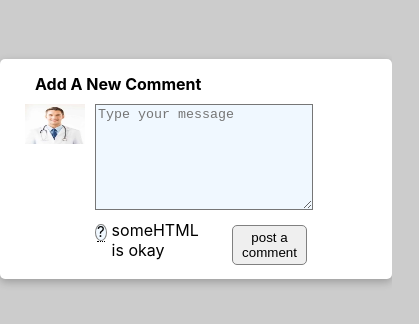
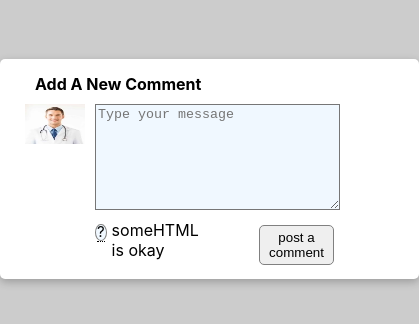
Before and after one commit to CyCodez/AvatarCard, a React (Create React App) app: page / in a window 390 px wide. Shown: the top 324 px of the page, 419 px wide, since content can reach past the window. Built offline with nearby package versions, Linux system fonts and the light colour scheme.

Commit message:
adjusted mobile view

```diff
--- a/src/App.css
+++ b/src/App.css
@@ -75,7 +75,14 @@ button:hover {
 .tooltip:hover .tooltiptext {
   visibility: visible;
 }
-
+.textareadiv {
+  width: 100%;
+  height: 100px;
+}
+button {
+  margin-left: 55px;
+  padding: 5px;
+}
 @media screen and (max-width: 650px) {
   .avatardiv {
     background-color: white;
@@ -88,7 +95,7 @@ button:hover {
     box-shadow: rgba(0, 0, 0, 0.24) 0px 3px 8px;
   }
   button {
-    margin-left: 28px;
+    margin-left: 55px;
     padding: 5px;
   }
   /* textarea {
```
